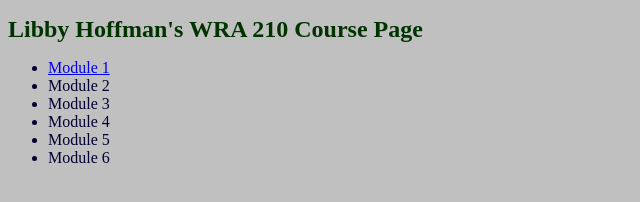
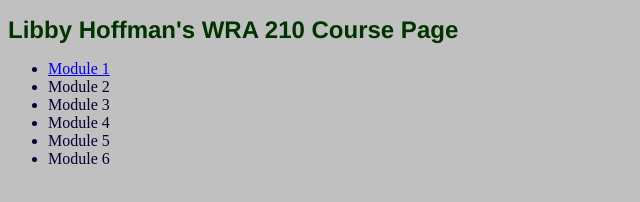
Before and after one commit to hoffm429/lakay, a plain HTML site: page index.html in a window 1280 px wide. Shown: the whole page, without its empty margins (0-640 px from the left). Drawn offline with Linux system fonts and the light colour scheme.

Commit message:
fixed font hopefully

```diff
--- a/index.html
+++ b/index.html
@@ -5,7 +5,7 @@
 	<link type="text/css" rel="stylesheet" href="style.css" />
 </head>
 <body style="background=http://wallpapermagazine.net/wp-content/uploads/2014/06/hd-beach-sunset-hd-download-Wallpaper.jpg">
-	<h1 style="font-family:"Helvetica Neue", Tahoma">Libby Hoffman's WRA 210 Course Page</h1>
+	<h1 style="font-family:Helvetica Neue, Arial">Libby Hoffman's WRA 210 Course Page</h1>
 	<ul>
 		<li><a href="Module1.pdf">Module 1</a></li>
 		<li>Module 2</li>
```
